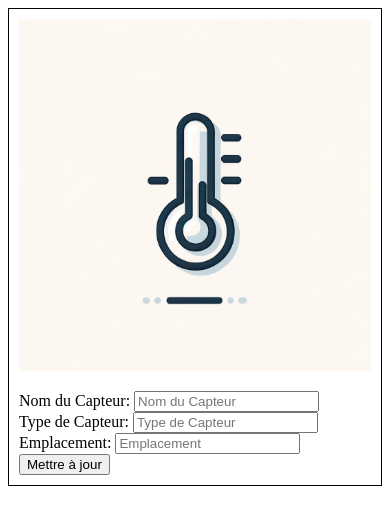
After one commit to ledoux38/Domus_reborn, a Django app: template DomusReborn/sensor_data/templates/sensor_data/manage_sensor.html in a window 390 px wide. The commit adds this page. Shown: the top 525 px of the page. Run offline with Django 4.2, Linux system fonts and the light colour scheme; the template is opened without the code that fills it, so the values that code supplies are empty.

Commit message:
add sensor

```diff
--- /dev/null
+++ b/DomusReborn/sensor_data/static/sensor_data/css/manage_sensor.css
@@ -0,0 +1,60 @@
+.sensor-container {
+    display: flex;
+    border: 1px solid black;
+    padding: 10px;
+}
+
+.sensor-image {
+    max-width: 164px;
+    max-height: 164px;
+    width: auto;
+    height: auto;
+    flex: 1;
+}
+
+.sensor-details {
+    flex: 2;
+    margin-left: 20px;
+}
+
+@media screen and (max-width: 600px) {
+    .sensor-image, .sensor-details {
+        flex-basis: 100%;
+        margin-right: 0;
+    }
+}
+
+@media screen and (max-width: 768px) {
+    .sensor-container {
+        flex-direction: column;
+    }
+
+    .sensor-image {
+        width: 100%;
+        max-width: none;
+        max-height: none;
+    }
+
+    .sensor-details {
+        margin-left: 0;
+        margin-top: 20px;
+    }
+}
+
+
+@media screen and (max-width: 768px) {
+    .sensor-container {
+        flex-direction: column;
+    }
+
+    .sensor-image {
+        width: 100%;
+        max-width: none;
+        max-height: none;
+    }
+
+    .sensor-details {
+        margin-left: 0;
+        margin-top: 20px;
+    }
+}
--- /dev/null
+++ b/DomusReborn/sensor_data/templates/sensor_data/manage_sensor.html
@@ -0,0 +1,37 @@
+<!DOCTYPE html>
+<html lang="en">
+    <head>
+        <meta charset="UTF-8">
+        <meta name="viewport" content="width=device-width, initial-scale=1.0">
+            {% load static %}
+        <link rel="stylesheet" type="text/css" href="{% static 'sensor_data/css/manage_sensor.css' %}">
+        <script src="{% static 'sensor_data/js/manage_sensor.js' %}"></script>
+        <title>Détails du Capteur</title>
+    </head>
+    <body>
+        <div class="sensor-container">
+            <img src="{% static 'sensor_data/images/capteur_temperature.png' %}" alt="Capteur" class="sensor-image">
+            <div class="sensor-details">
+                    <form>
+                        <!-- Champs éditables du capteur -->
+                        <div>
+                            <label for="sensorName">Nom du Capteur:</label>
+                            <input type="text" id="sensorName" name="sensorName" placeholder="Nom du Capteur">
+                        </div>
+                        <div>
+                            <label for="sensorType">Type de Capteur:</label>
+                            <input type="text" id="sensorType" name="sensorType" placeholder="Type de Capteur">
+                        </div>
+                        <div>
+                            <label for="sensorLocation">Emplacement:</label>
+                            <input type="text" id="sensorLocation" name="sensorLocation" placeholder="Emplacement">
+                        </div>
+                        <!-- Ajoutez plus de champs selon les besoins -->
+                        <div>
+                            <button type="submit">Mettre à jour</button>
+                        </div>
+                    </form>
+            </div>
+        </div>
+    </body>
+</html>
--- a/DomusReborn/sensor_data/templates/sensor_data/sensors_list.html
+++ b/DomusReborn/sensor_data/templates/sensor_data/sensors_list.html
@@ -2,8 +2,8 @@
 <head>
     <title>Liste des Capteurs</title>
     {% load static %}
-    <link rel="stylesheet" type="text/css" href="{% static 'css/style.css' %}">
-    <script src="{% static 'js/main.js' %}"></script>
+    <link rel="stylesheet" type="text/css" href="{% static 'sensor_data/css/sensors_list.css' %}">
+    <script src="{% static 'sensor_data/js/sensors_list.js' %}"></script>
 </head>
 <body>
     <div class="sensor-container">
```
Also changed, not shown: DomusReborn/sensor_data/views.py (+10 -16 lines), DomusReborn/sensor_data/static/sensor_data/css/sensors_list.css (renamed from DomusReborn/sensor_data/static/css/style.css), DomusReborn/sensor_data/static/sensor_data/images/capteur_temperature.png (added), DomusReborn/sensor_data/static/sensor_data/js/sensors_list.js (renamed from DomusReborn/sensor_data/static/js/main.js).
